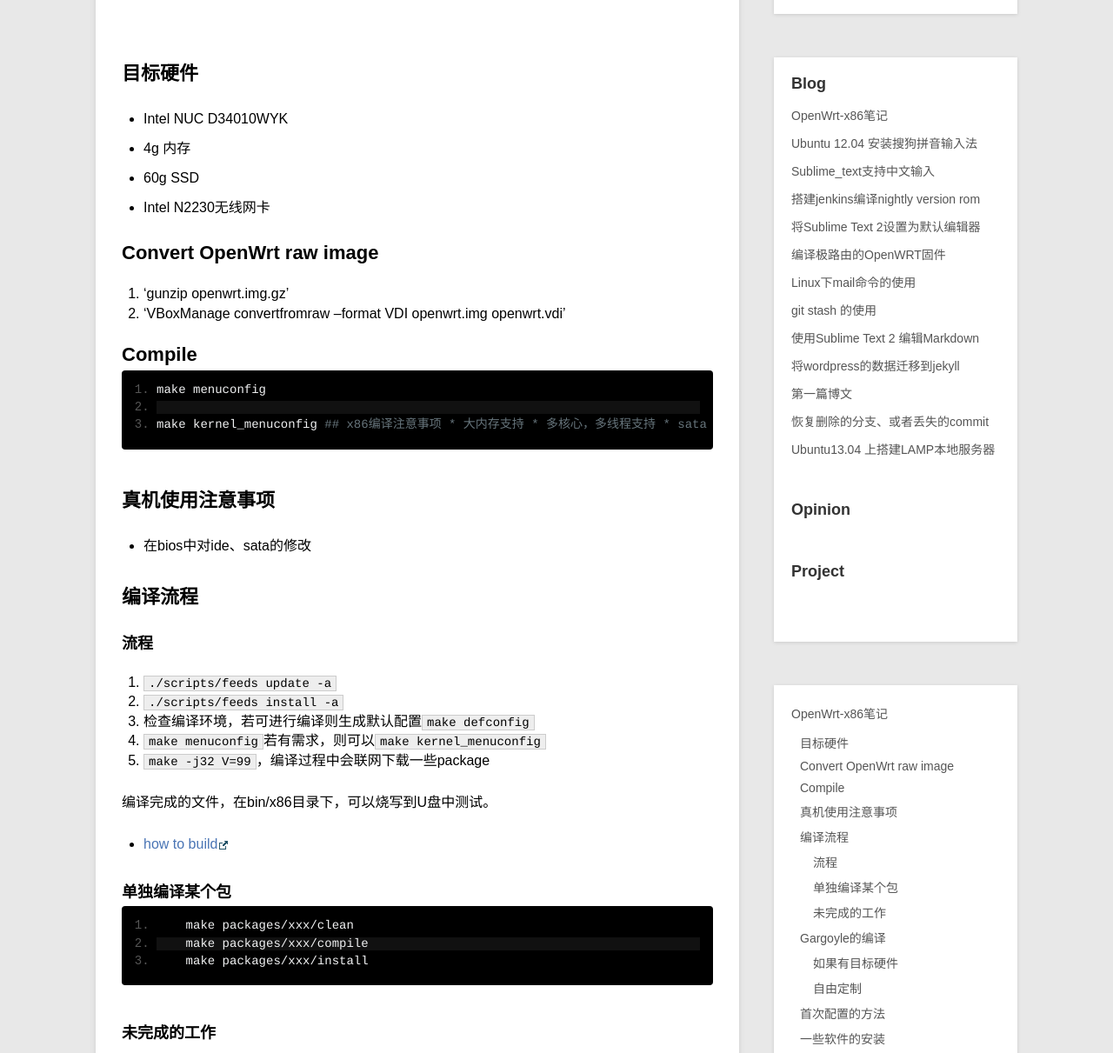
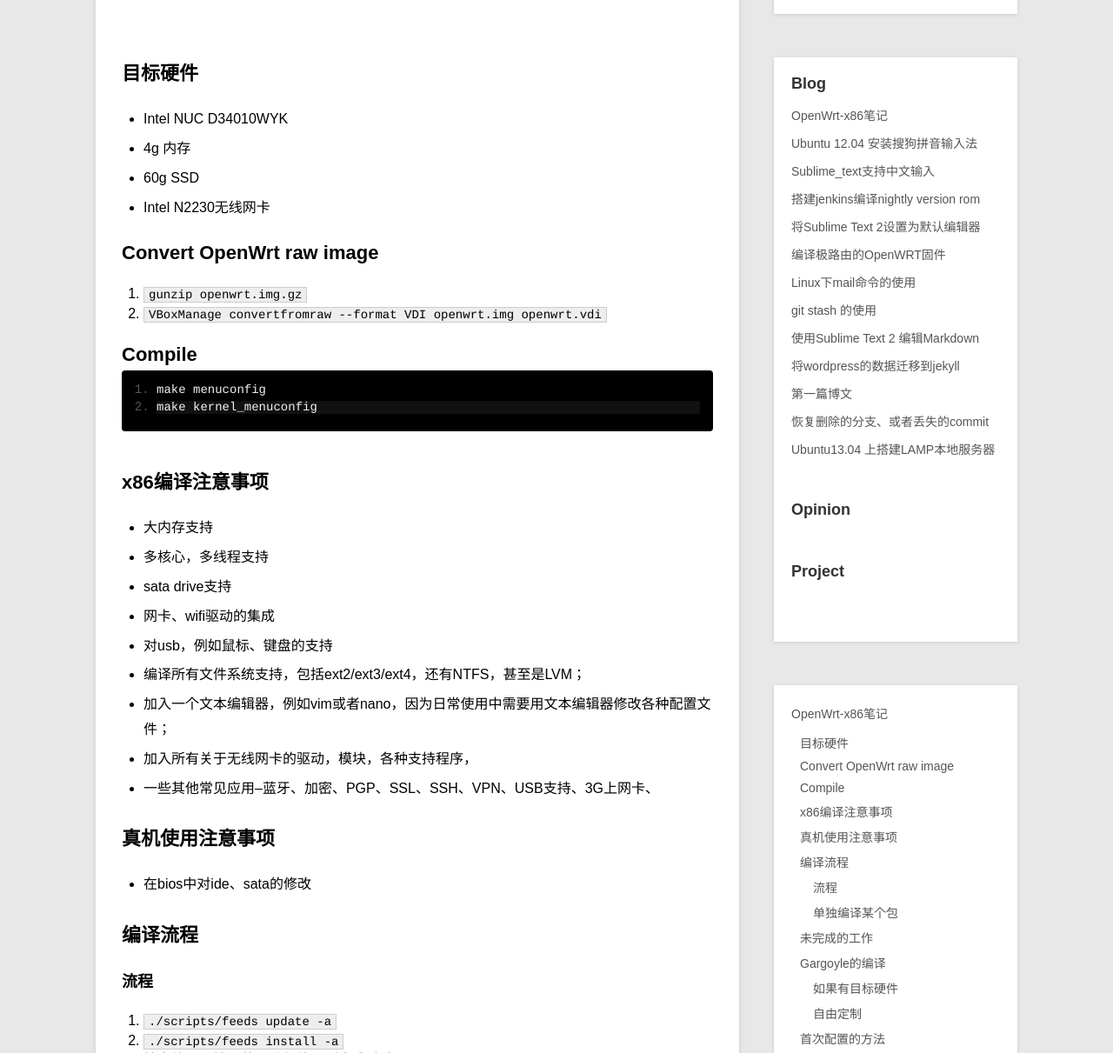
Before and after one commit to xapool/xapool.github.com, a Jekyll site: the page built from _posts/blog/2015-03-09-openwrt-x86-note.md, in a window 1280 px wide and 1400 px high, cut to the strip 189-1400 px from the top of the window. Shown: the whole strip at 87% size. Built offline with Jekyll 4.4.1, drawn with Linux system fonts in a browser that asks for light colours; Markdown is read by kramdown in place of the engine named in the settings.

Commit message:
update openwrt-x86 note

````diff
--- a/_posts/blog/2015-03-09-openwrt-x86-note.md
+++ b/_posts/blog/2015-03-09-openwrt-x86-note.md
@@ -12,13 +12,13 @@
 * Intel N2230无线网卡
 
 ##Convert OpenWrt raw image
-1. 'gunzip openwrt.img.gz'
-2. 'VBoxManage convertfromraw --format VDI openwrt.img openwrt.vdi'
+1. `gunzip openwrt.img.gz`
+2. `VBoxManage convertfromraw --format VDI openwrt.img openwrt.vdi`
 
 ##Compile
     make menuconfig
+    make kernel_menuconfig
 
-    make kernel_menuconfig
 ##x86编译注意事项
 * 大内存支持
 * 多核心，多线程支持
@@ -29,12 +29,6 @@
 * 加入一个文本编辑器，例如vim或者nano，因为日常使用中需要用文本编辑器修改各种配置文件；
 * 加入所有关于无线网卡的驱动，模块，各种支持程序，
 * 一些其他常见应用--蓝牙、加密、PGP、SSL、SSH、VPN、USB支持、3G上网卡、
----
-layout:     post
-title:      OpenWrt-x86笔记
-category: blog
-description: 此乃是openwrt-x86编译时的笔记，很乱、不够系统，但以后完善
----
 
 ##真机使用注意事项
 * 在bios中对ide、sata的修改
@@ -71,12 +66,15 @@
 ###如果有目标硬件
 `make FULL_BUILD=ture brcm47xx`
 `make brcm47xx` 是rebuild
+
 ###自由定制
 `make custom`,上述命令会自动调用`make menuconfig`配置菜单，但是第二次执行时就会跳过配置界面，所以要`make FULL_BUILD=true custom`
+
 ##首次配置的方法
 设备成功启动后，连接到该AP上，telnet到`192.168.1.1`,输入`passwd`，设置密码后，才能使用ssh登陆，然后配置网络即可。如果设备启动失败，只有连接显示器查看原因了。
 
 ---------------------------------------------------
+
 ##一些软件的安装
 ###安装luci
 ```
@@ -164,12 +162,14 @@
 ```
 
 若使用U盘测试，还需配置
+
 ```
 Target Images  --->
     (/dev/sda2) Root partition on target device (NEW) #修改/dev/sda2为/dev/sdb2
 ```
 
 ------------------------------------------------------------------------------
+
 ##对freeswitch的集成
 目前的两种方法
 
@@ -184,7 +184,7 @@
 
 patches目录和files目录都是可选的，pactches目录通常包括bug修复和对可执行文件体积的优化，files目录通常包括配置文件。
 
-##Makefile文件
+###Makefile文件
 * PKG_NAME -软件包的名字, 在 menuconfig 和 ipkg 显示
 * PKG_VERSION -软件包的版本，主干分支的版本正是我们要下载的
 * PKG_RELEASE -这个 makefile 的版本
@@ -195,6 +195,6 @@
 * PKG_CAT -解压软件包的方法 (zcat, bzcat, unzip)
 * PKG_BUILD_DEPENDS -需要预先构建的软件包，但只是在构建本软件包时，而不是运行的的语法和下面的DEPENDS一样。
 
-##参考
+###参考
 * [创建软件包](http://wiki.openwrt.org/zh-cn/doc/devel/packages)
 * [configure FreeSWITCH to run on their OpenWrt](http://wiki.freeswitch.org/wiki/OpenWrt)
````
Also changed, not shown: other parts of _posts/blog/2015-03-09-openwrt-x86-note.md (+3 -2 lines).
